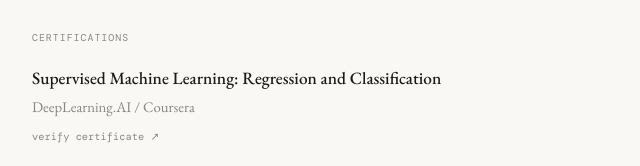
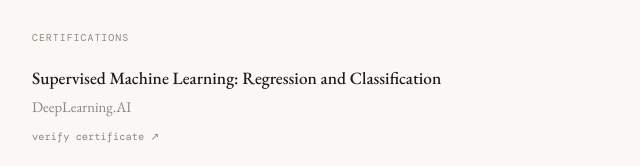
Before and after one commit to sahandewasinghe/sahandewasinghe.github.io, a plain HTML site: page index.html in a window 1280 px wide. Shown: the part 1460-1626 px from the top of the page, 308-948 px from the left. Drawn offline with nearby package versions, Linux system fonts and the light colour scheme; a web font is replaced by a local one.

Commit message:
Description changed

```diff
--- a/index.html
+++ b/index.html
@@ -793,7 +793,7 @@
           <div class="entry">
             <span class="entry-name">Supervised Machine Learning: Regression and Classification</span>
             <span class="entry-meta">Jul 2025</span>
-            <p class="entry-desc">DeepLearning.AI / Coursera</p>
+            <p class="entry-desc">DeepLearning.AI</p>
             <a class="entry-link" href="https://coursera.org/account/accomplishments/verify/MQW9OCXYK7TG" target="_blank" rel="noopener noreferrer">verify certificate ↗</a>
           </div>
 
```
Also changed, not shown: images/theweddingstorysl.png.
